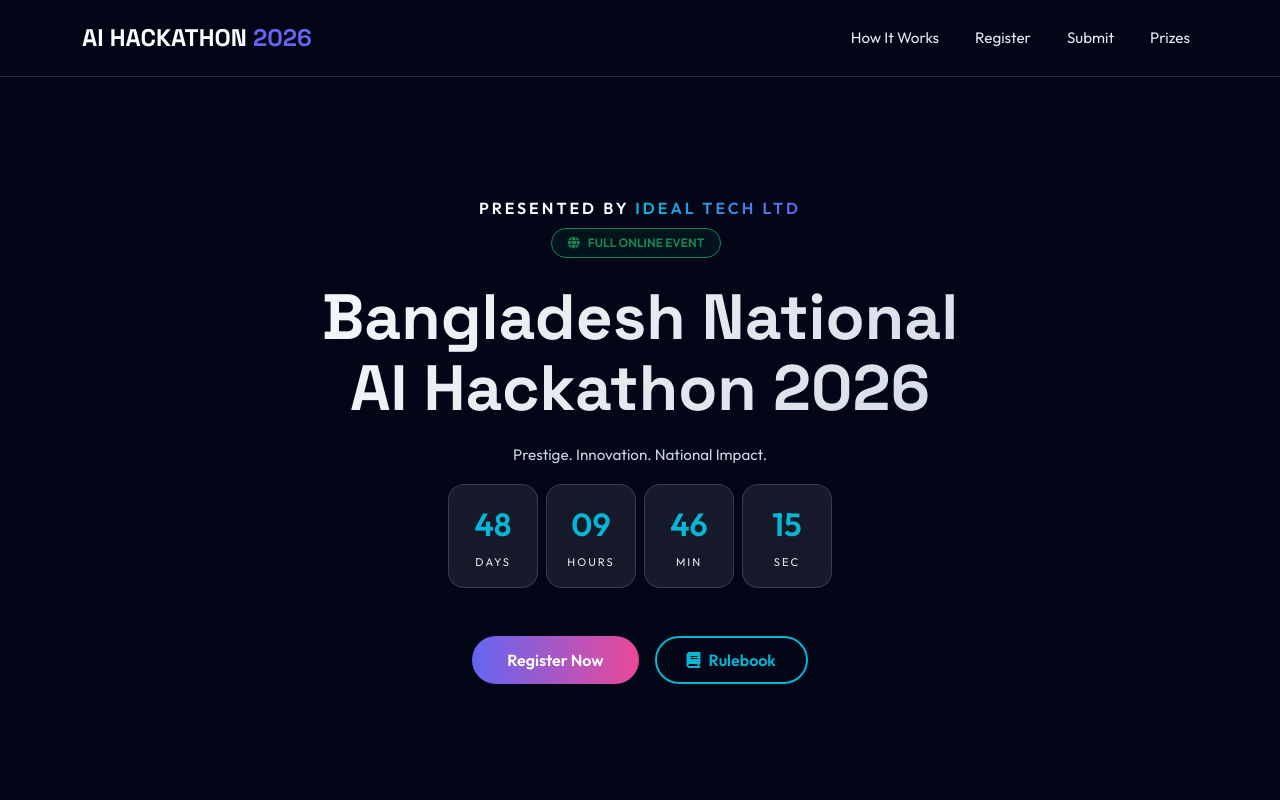
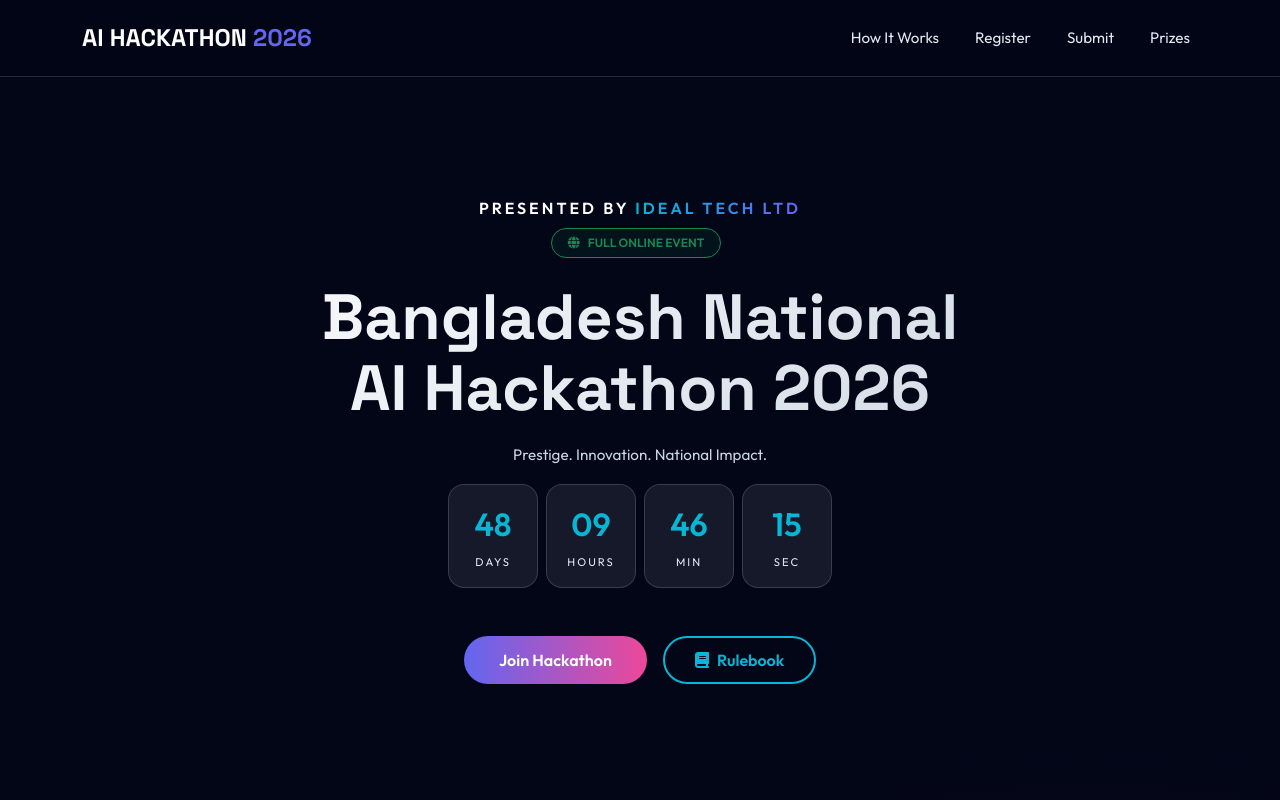
Before and after one commit to Junayed-Bin-Karim/national-ai-hackathon-2026, a plain HTML site: page index.html in a window 1280 px wide. Shown: the top 800 px of the page. Drawn offline with nearby package versions, Linux system fonts and the light colour scheme.

Commit message:
Update index.html

```diff
--- a/index.html
+++ b/index.html
@@ -187,7 +187,7 @@
                 </div>
 
                 <div class="d-flex justify-content-center gap-3 flex-wrap">
-                    <a href="#register" class="btn-glow">Register Now</a>
+                    <a href="#register" class="btn-glow">Join Hackathon</a>
                     <a href="rulebook.html"class="btn-outline-glow"><i class="fas fa-book me-2"></i>Rulebook</a>
                 </div>
             </div>
```
